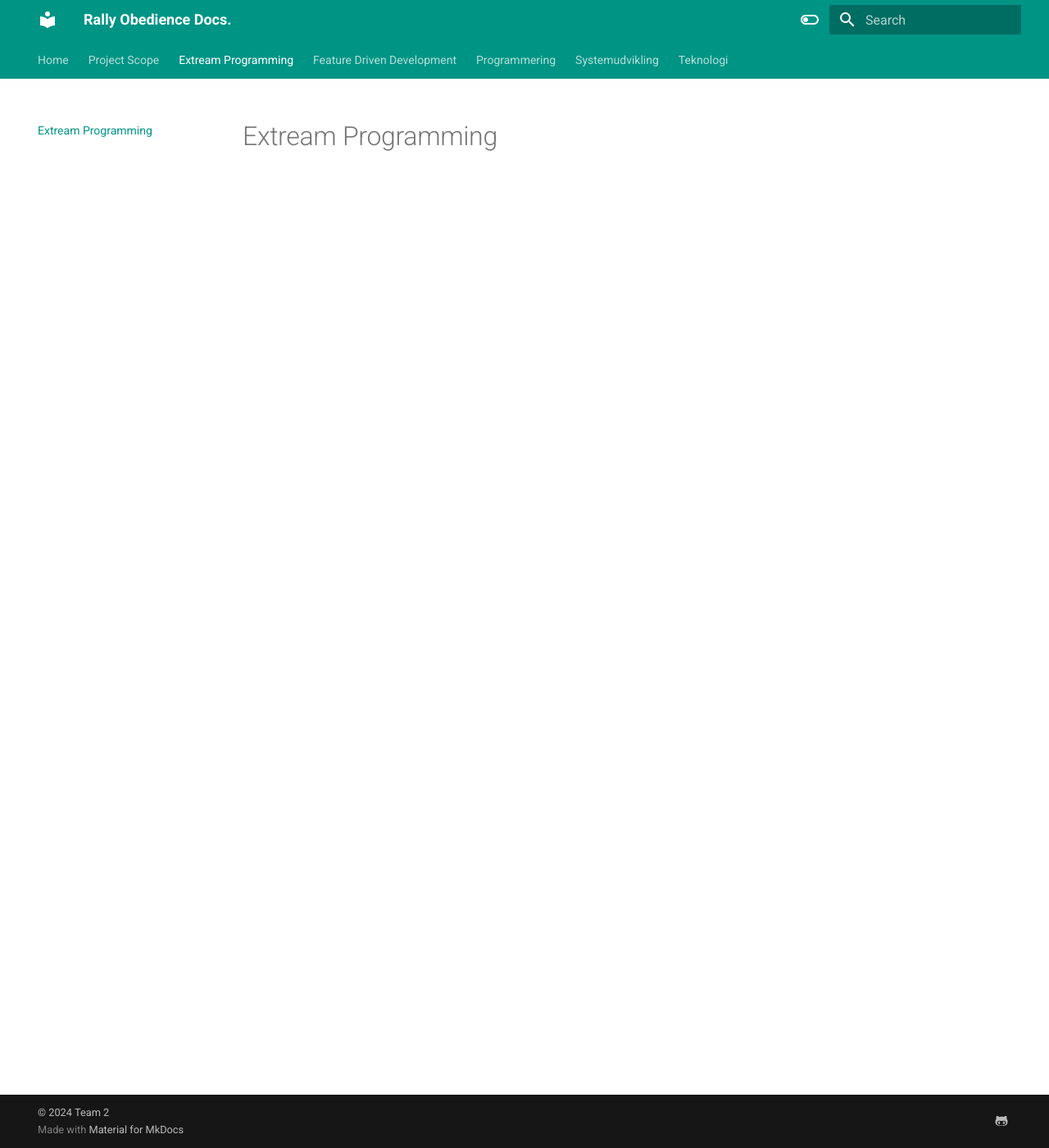
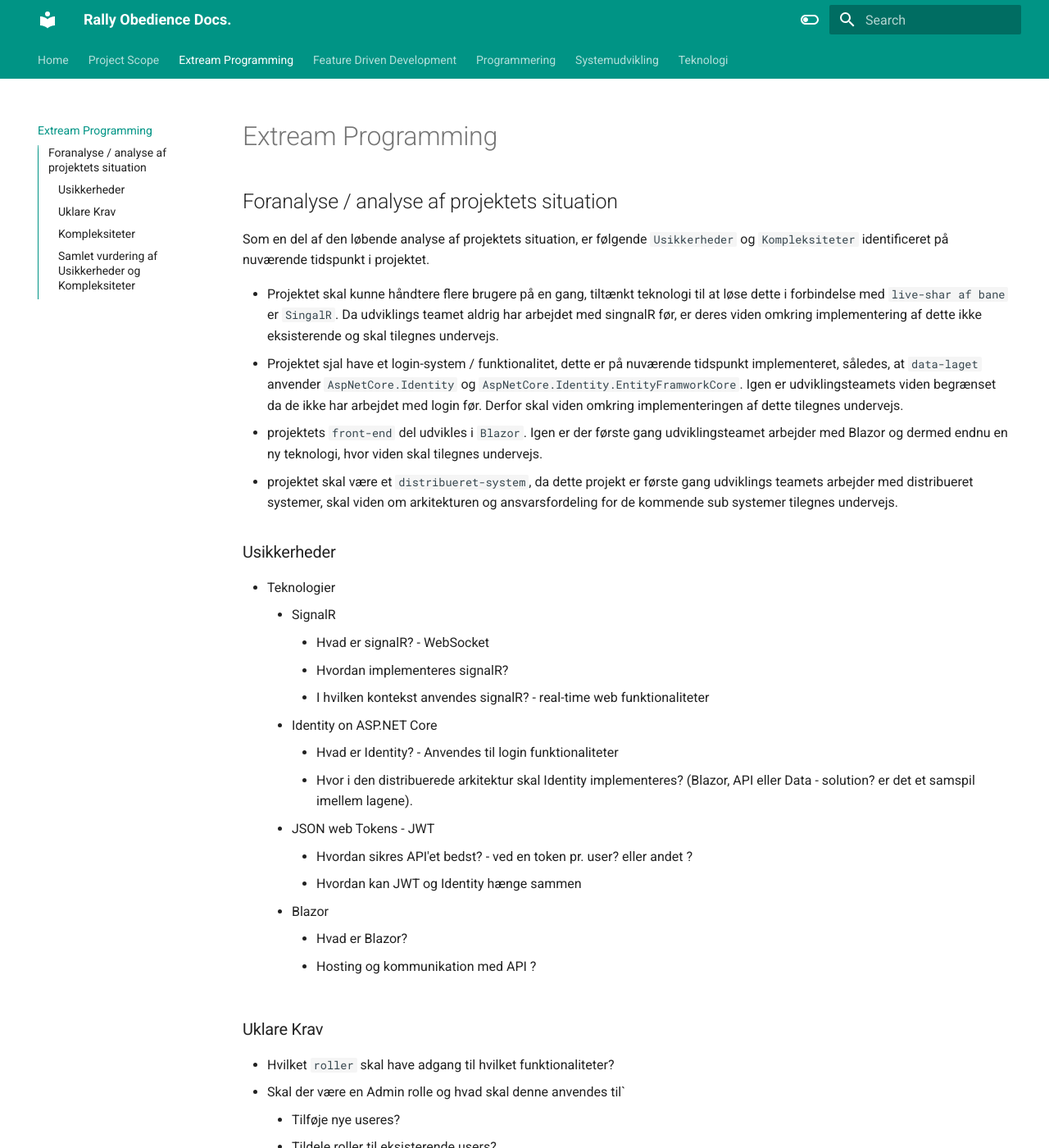
Before and after one commit to DMOoF23-Team2/3.Semester-Exam-Docs, an MkDocs documentation site: the page built from docs/extreamProgramming.md, in a window 1280 px wide and 1400 px high. Shown: the whole window at 82% size. Built offline with MkDocs 1.6.1 and Material for MkDocs 9.7.7, drawn with Linux system fonts in a browser that asks for light colours; some of the changed text lies outside the part shown.

Commit message:
usikkerheder og kompleksitets analyse xp done

```diff
--- a/docs/extreamProgramming.md
+++ b/docs/extreamProgramming.md
@@ -1 +1,46 @@
 # Extream Programming
+
+## Foranalyse / analyse af projektets situation
+Som en del af den løbende analyse af projektets situation, er følgende `Usikkerheder` og `Kompleksiteter` identificeret på nuværende tidspunkt i projektet.
+
+- Projektet skal kunne håndtere flere brugere på en gang, tiltænkt teknologi til at løse dette i forbindelse med `live-shar af bane` er `SingalR`. Da udviklings teamet aldrig har arbejdet med singnalR før, er deres viden omkring implementering af dette ikke eksisterende og skal tilegnes undervejs.
+- Projektet sjal have et login-system / funktionalitet, dette er på nuværende tidspunkt implementeret, således, at `data-laget` anvender `AspNetCore.Identity` og `AspNetCore.Identity.EntityFramworkCore`. Igen er udviklingsteamets viden begrænset da de ikke har arbejdet med login før. Derfor skal viden omkring implementeringen af dette tilegnes undervejs.
+- projektets `front-end` del udvikles i `Blazor`. Igen er der første gang udviklingsteamet arbejder med Blazor og dermed endnu en ny teknologi, hvor viden skal tilegnes undervejs.
+- projektet skal være et `distribueret-system`, da dette projekt er første gang udviklings teamets arbejder med distribueret systemer, skal viden om arkitekturen og ansvarsfordeling for de kommende sub systemer tilegnes undervejs.
+
+### Usikkerheder
+* Teknologier
+    * SignalR
+        * Hvad er signalR? - WebSocket
+        * Hvordan implementeres signalR?
+        * I hvilken kontekst anvendes signalR? - real-time web funktionaliteter
+    * Identity on ASP.NET Core
+        * Hvad er Identity? - Anvendes til login funktionaliteter
+        * Hvor i den distribuerede arkitektur skal Identity implementeres? (Blazor, API eller Data - solution? er det et samspil imellem lagene).
+    * JSON web Tokens - JWT
+        * Hvordan sikres API'et bedst? - ved en token pr. user? eller andet ?
+        * Hvordan kan JWT og Identity hænge sammen
+    * Blazor
+        * Hvad er Blazor?
+        * Hosting og kommunikation med API ?
+
+### Uklare Krav
+* Hvilket `roller` skal have adgang til hvilket funktionaliteter?
+* Skal der være en Admin rolle og hvad skal denne anvendes til`
+    * Tilføje nye useres?
+    * Tildele roller til eksisterende users?
+    * Gendannelse af baner hvis de bliver slettet ved et uheld?
+
+### Kompleksiteter
+* Flere brugere
+    * Forskellige roller
+    * Forskellig brug og formål med systemet
+    * mange scenarier der berør klasserne `Course` og `User`
+* Integrationer/hosting
+    * Kommunikation mellem
+        * Data-solution - Skolens VPN og server
+        * API - Azure (brugen af JWT)
+        * Blazor - ??
+
+### Samlet vurdering af Usikkerheder og Kompleksiteter
+Projektet befinder sig i en situation hvor der er `høj-usikkerhed` og `mellem til høj - kompleksitet`.
```
